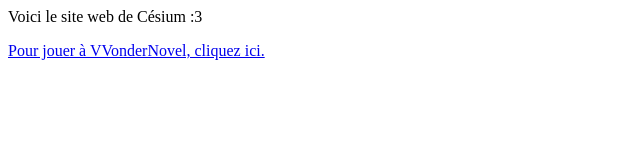
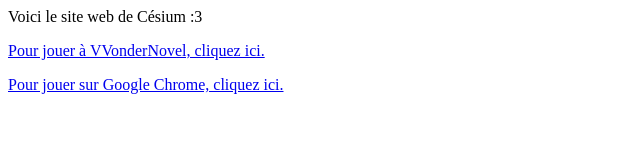
Before and after one commit to cesium-icc/cesium-icc.github.io, a plain HTML site: page index.html in a window 1280 px wide. Shown: the whole page, without its empty margins (0-640 px from the left). Drawn offline with Linux system fonts and the light colour scheme.

Commit message:
Added references to the tutorial for Google Chrome

```diff
--- a/index.html
+++ b/index.html
@@ -1,2 +1,3 @@
 <p>Voici le site web de Césium :3</p>
 <p><a href="./VVonderNovel/play.html">Pour jouer à VVonderNovel, cliquez ici.</a></p>
+<p><a href="./VVonderNovel/googlechrome/index.html">Pour jouer sur Google Chrome, cliquez ici.</a></p>
```
Also changed, not shown: VVonderNovel/index.html (+1 -0 lines).
